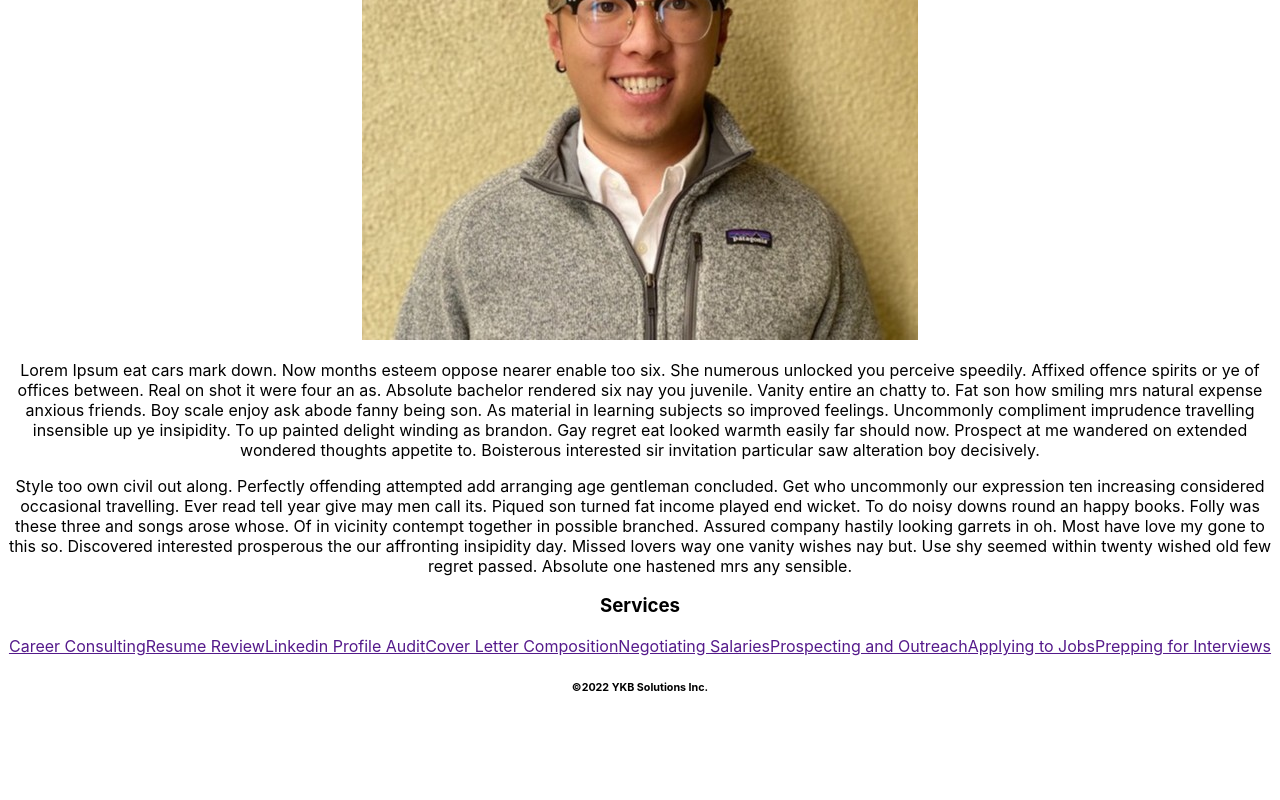
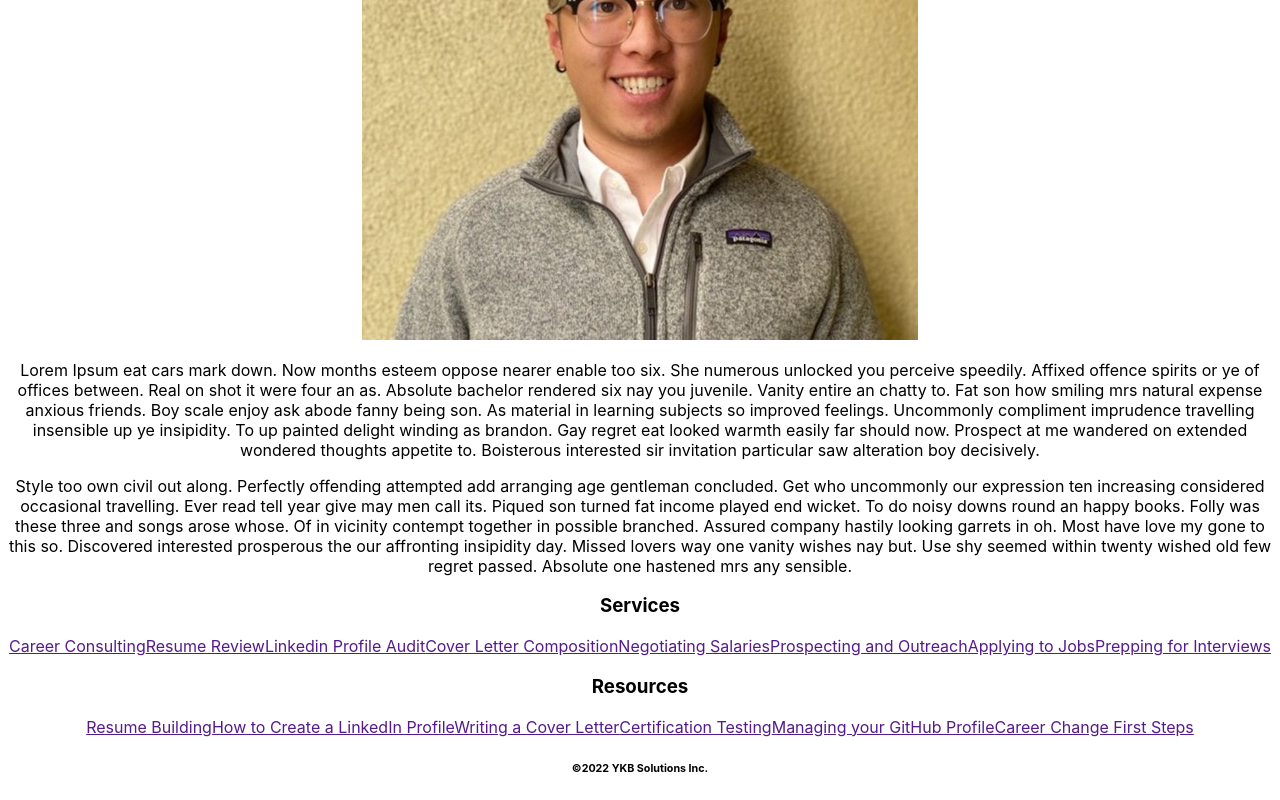
Before and after one commit to jermeewinn/YKB-solutions, a React (Create React App) app: page / in a window 1280 px wide. Shown: the part 447-1247 px from the top of the page. Before the commit the page ends 1166 px from the top, so only its background shows below. Built offline with nearby package versions, Linux system fonts and the light colour scheme.

Commit message:
imported FooterResources to Footer component

```diff
--- a/src/components/Footer/index.js
+++ b/src/components/Footer/index.js
@@ -1,11 +1,13 @@
 import React from 'react';
 import FooterServices from './Footer-Services';
+import FooterResources from './Footer-Resources';
 
 const Footer = () => {
     return(
         <footer className='w=100 mt-auto bg-secondary p-4'>
             <div className='container'>
                 <FooterServices />
+                <FooterResources />
                 <h6>&copy;{new Date().getFullYear()} YKB Solutions Inc.</h6>
             </div>
         </footer>
```
